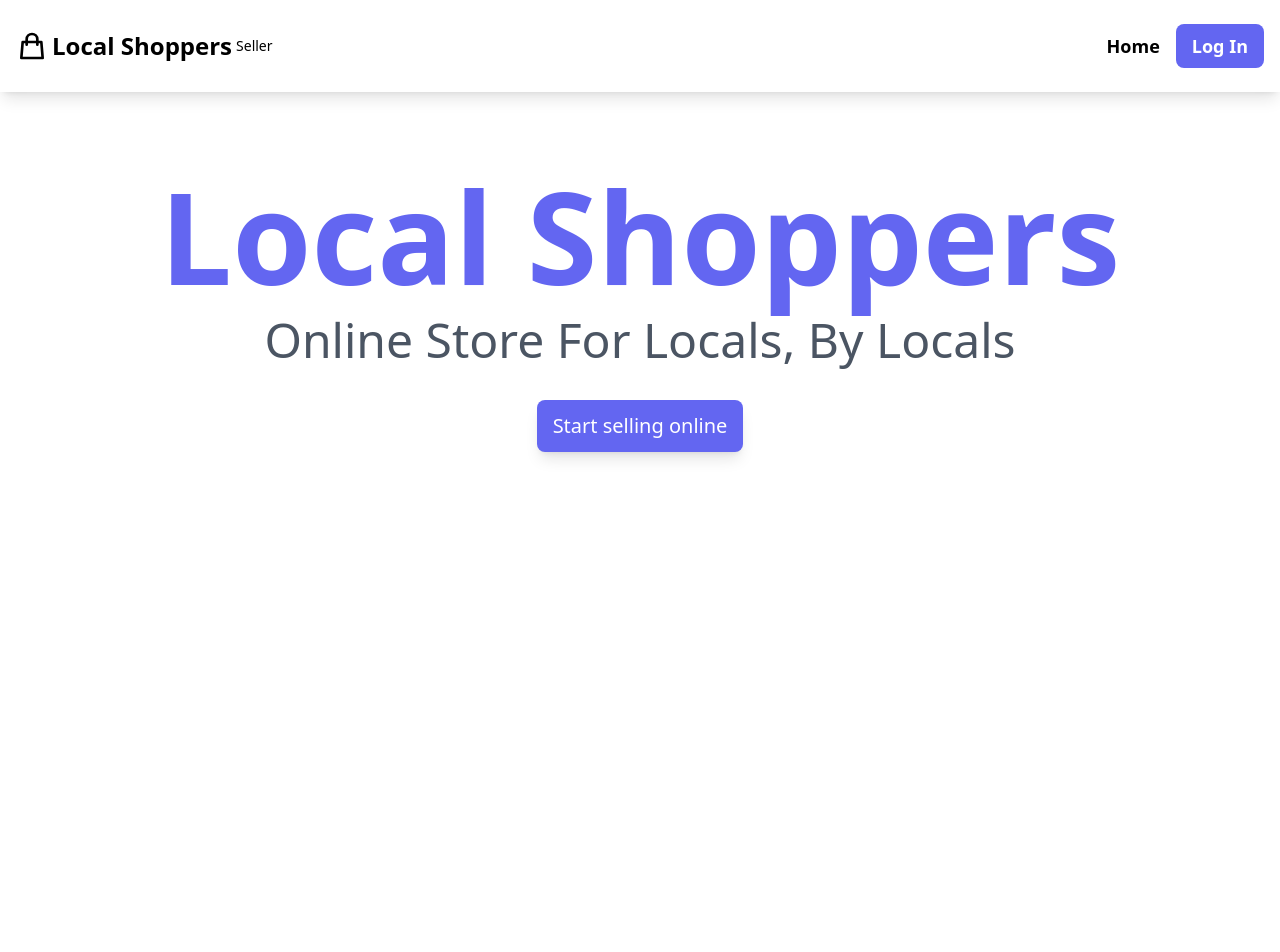
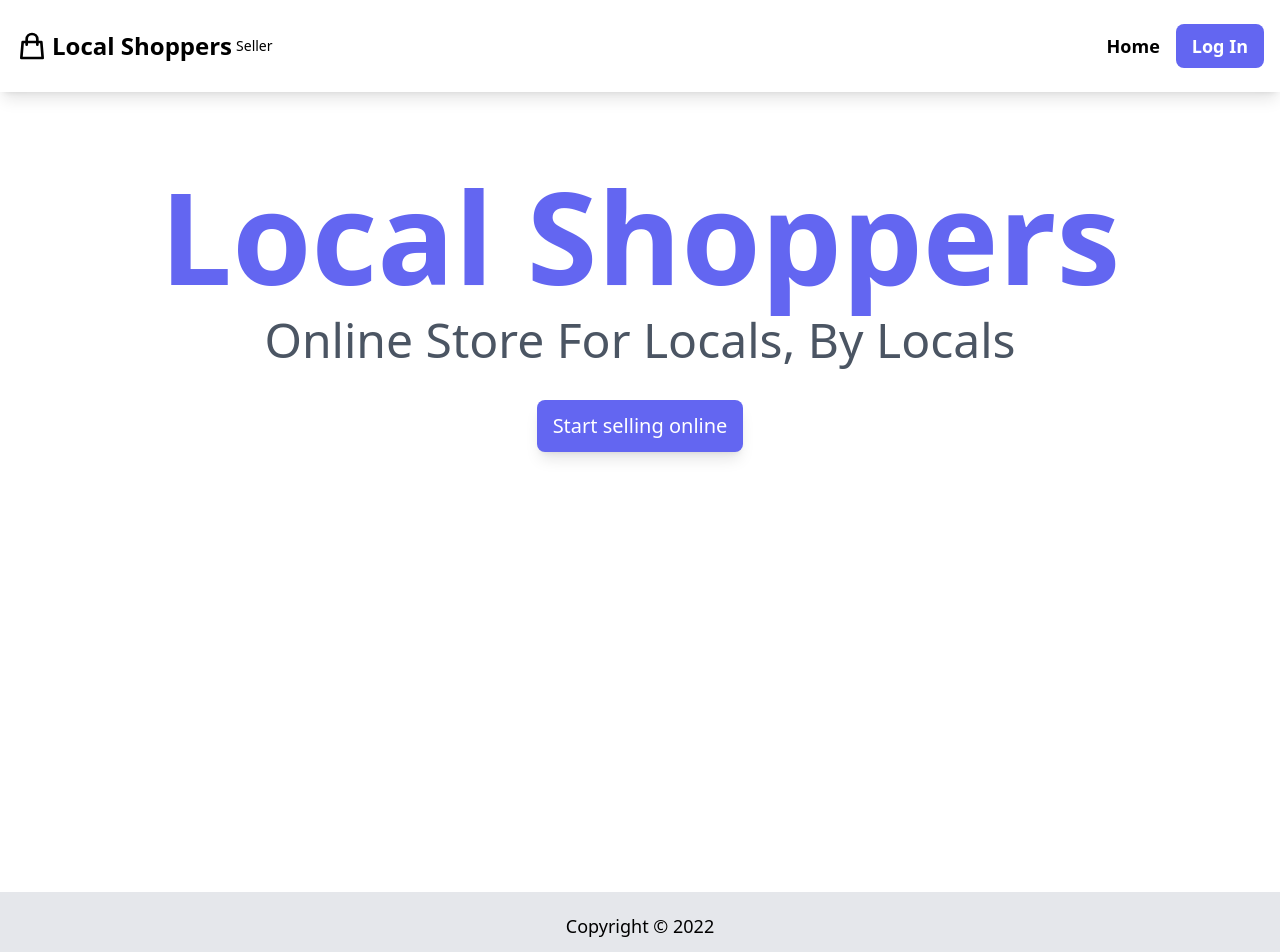
Before and after one commit to zuber-shekh7/local_shopers_frontend_seller, a React (Create React App) app: page / in a window 1280 px wide. Shown: the top 952 px of the page. Before the commit the page ends 800 px from the top, so only its background shows below. Built offline with nearby package versions, Linux system fonts and the light colour scheme.

Commit message:
add footer on the pages

```diff
--- a/src/App.js
+++ b/src/App.js
@@ -1,5 +1,6 @@
 import React from "react";
 import { BrowserRouter as Router, Routes, Route } from "react-router-dom";
+import Footer from "./components/shared/Footer";
 import Navigation from "./components/shared/Navigation";
 import HomePage from "./pages/core/HomePage";
 import LoginPage from "./pages/seller/LoginPage";
@@ -12,6 +13,7 @@ const App = () => {
         <Route path="/" element={<HomePage />} exact />
         <Route path="/login" element={<LoginPage />} exact />
       </Routes>
+      <Footer />
     </Router>
   );
 };
--- /dev/null
+++ b/src/components/shared/Footer.js
@@ -0,0 +1,13 @@
+import React from "react";
+
+const Footer = () => {
+  return (
+    <footer className="bg-gray-200 py-5">
+      <section className="flex justify-center">
+        <h4 className="text-lg text-center">Copyright &copy; 2022</h4>
+      </section>
+    </footer>
+  );
+};
+
+export default Footer;
--- a/src/pages/core/HomePage.js
+++ b/src/pages/core/HomePage.js
@@ -3,7 +3,7 @@ import { Link } from "react-router-dom";
 
 const HomePage = () => {
   return (
-    <main>
+    <main className="min-h-screen">
       <section>
         <div className="grid-span-1 p-20 space-y-4 mx-auto text-center">
           <h1 className="text-indigo-500 text-5xl md:text-7xl lg:text-9xl font-extrabold">
--- a/src/pages/seller/LoginPage.js
+++ b/src/pages/seller/LoginPage.js
@@ -3,7 +3,7 @@ import LoginImage from "../../assets/images/login.svg";
 
 const LoginPage = () => {
   return (
-    <main>
+    <main className="min-h-screen">
       <section className="max-w-7xl mx-auto mt-10 p-10">
         <div className="grid grid-cols-1 md:grid-cols-2">
           <div className="bg-gray-100 rounded-xl shadow-lg p-10">
```
